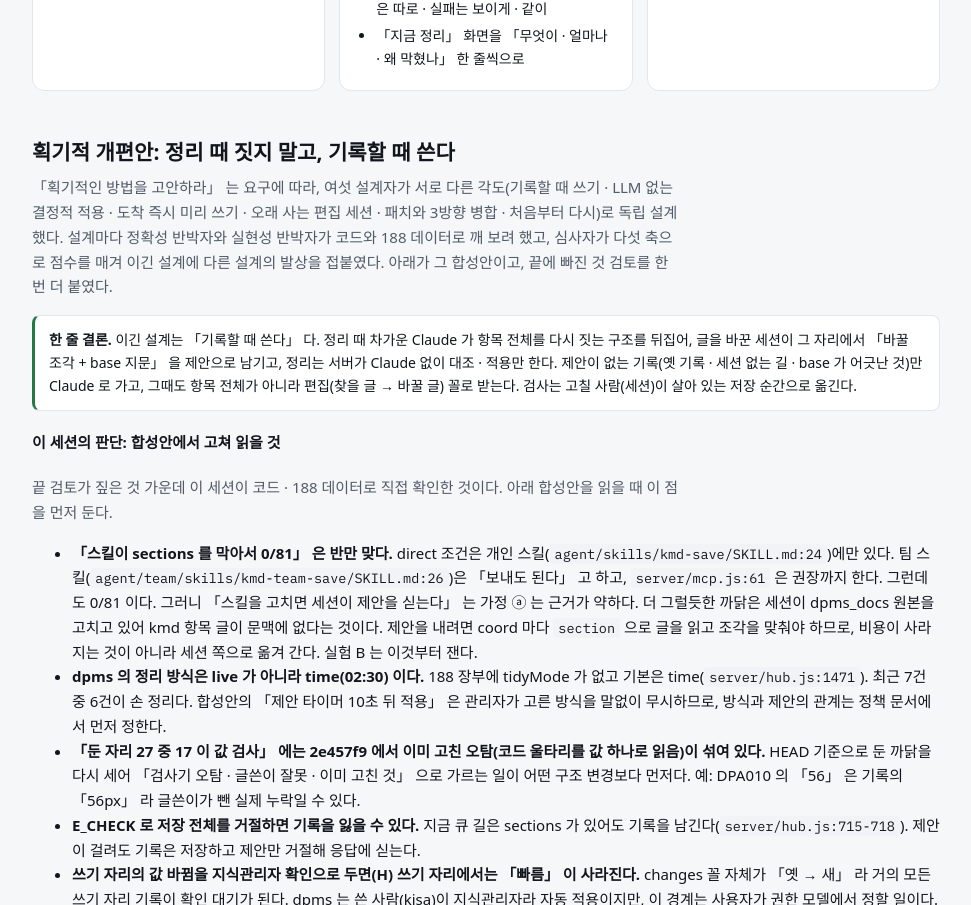
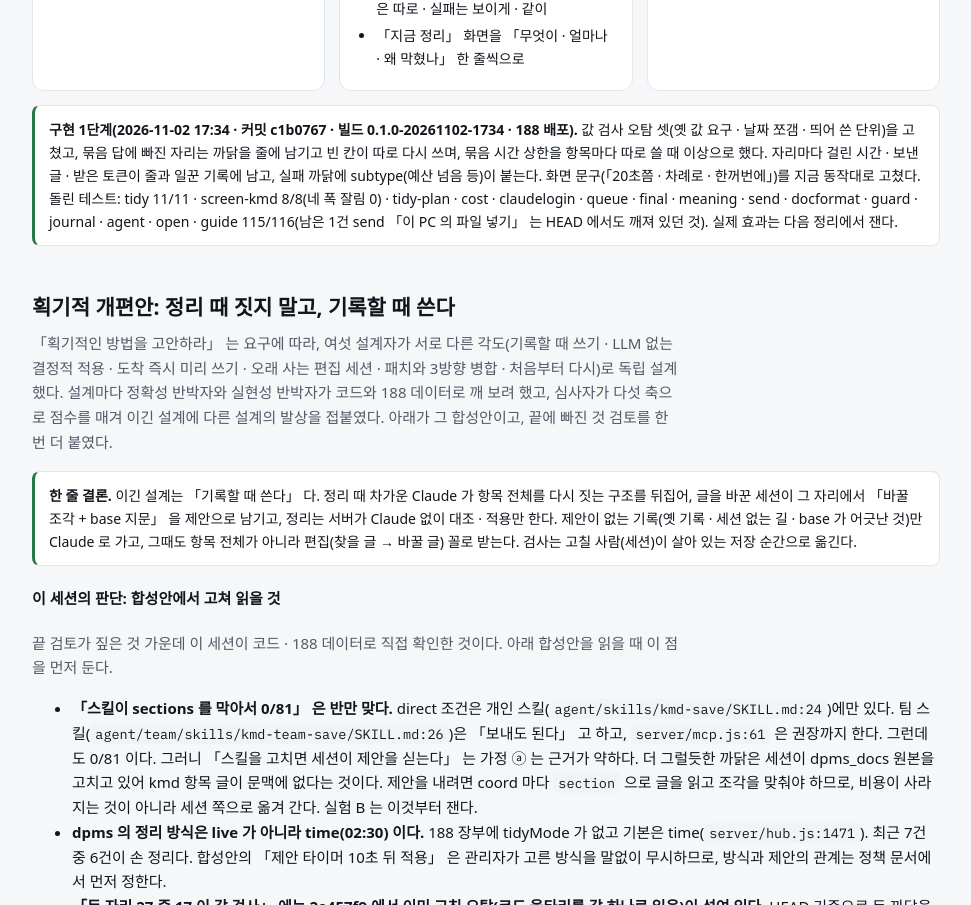
Before and after one commit to kjsa7412/kmd, a website: page docs/품질개선/정리_개편안.html in a window 1280 px wide. Shown: the part 824-1729 px from the top of the page, without its empty margins (274-1245 px from the left). Drawn offline with Linux system fonts and the light colour scheme; a web font is replaced by a local one.

Commit message:
보고서: 정리 개편안에 구현 1단계 결과(c1b0767 · 빌드 1734)를 적는다
Co-Authored-By: Claude Fable 5.1 <noreply@anthropic.com>

```diff
--- a/docs/품질개선/정리_개편안.html
+++ b/docs/품질개선/정리_개편안.html
@@ -141,6 +141,7 @@ tr.win td{background:var(--ok-bg)}
   </ul></div>
 </div>
 
+<div class="callout ok"><b>구현 1단계(2026-11-02 17:34 · 커밋 c1b0767 · 빌드 0.1.0-20261102-1734 · 188 배포).</b> 값 검사 오탐 셋(옛 값 요구 · 날짜 쪼갬 · 띄어 쓴 단위)을 고쳤고, 묶음 답에 빠진 자리는 까닭을 줄에 남기고 빈 칸이 따로 다시 쓰며, 묶음 시간 상한을 항목마다 따로 쓸 때 이상으로 했다. 자리마다 걸린 시간 · 보낸 글 · 받은 토큰이 줄과 일꾼 기록에 남고, 실패 까닭에 subtype(예산 넘음 등)이 붙는다. 화면 문구(「20초쯤 · 차례로 · 한꺼번에」)를 지금 동작대로 고쳤다. 돌린 테스트: tidy 11/11 · screen-kmd 8/8(네 폭 잘림 0) · tidy-plan · cost · claudelogin · queue · final · meaning · send · docformat · guard · journal · agent · open · guide 115/116(남은 1건 send 「이 PC 의 파일 넣기」 는 HEAD 에서도 깨져 있던 것). 실제 효과는 다음 정리에서 잰다.</div>
 <h2 id="big">획기적 개편안: 정리 때 짓지 말고, 기록할 때 쓴다</h2>
 <p class="sub">「획기적인 방법을 고안하라」 는 요구에 따라, 여섯 설계자가 서로 다른 각도(기록할 때 쓰기 · LLM 없는 결정적 적용 · 도착 즉시 미리 쓰기 · 오래 사는 편집 세션 · 패치와 3방향 병합 · 처음부터 다시)로 독립 설계했다. 설계마다 정확성 반박자와 실현성 반박자가 코드와 188 데이터로 깨 보려 했고, 심사자가 다섯 축으로 점수를 매겨 이긴 설계에 다른 설계의 발상을 접붙였다. 아래가 그 합성안이고, 끝에 빠진 것 검토를 한 번 더 붙였다.</p>
 <div class="callout ok"><b>한 줄 결론.</b> 이긴 설계는 「기록할 때 쓴다」 다. 정리 때 차가운 Claude 가 항목 전체를 다시 짓는 구조를 뒤집어, 글을 바꾼 세션이 그 자리에서 「바꿀 조각 + base 지문」 을 제안으로 남기고, 정리는 서버가 Claude 없이 대조 · 적용만 한다. 제안이 없는 기록(옛 기록 · 세션 없는 길 · base 가 어긋난 것)만 Claude 로 가고, 그때도 항목 전체가 아니라 편집(찾을 글 → 바꿀 글) 꼴로 받는다. 검사는 고칠 사람(세션)이 살아 있는 저장 순간으로 옮긴다.</div>
```
